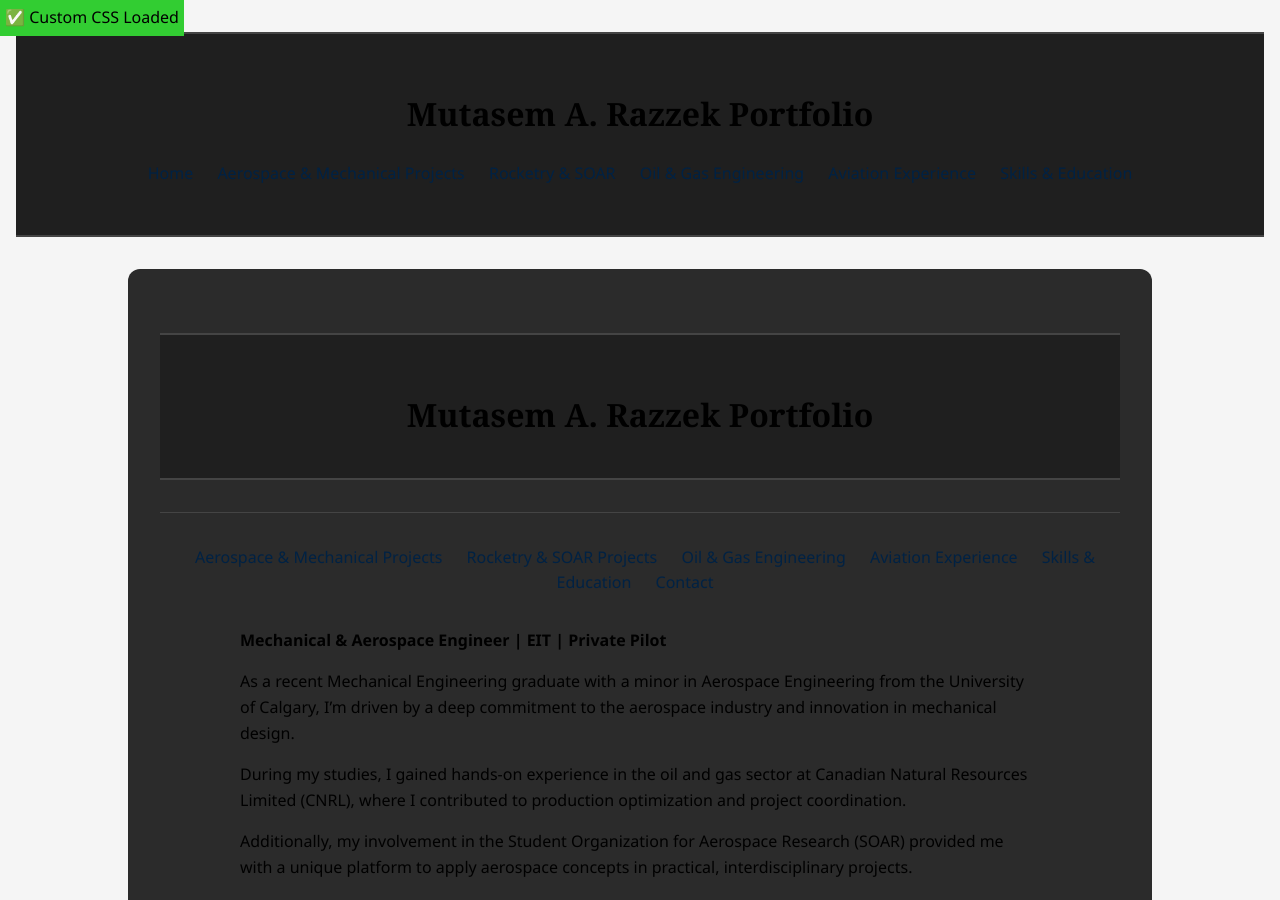
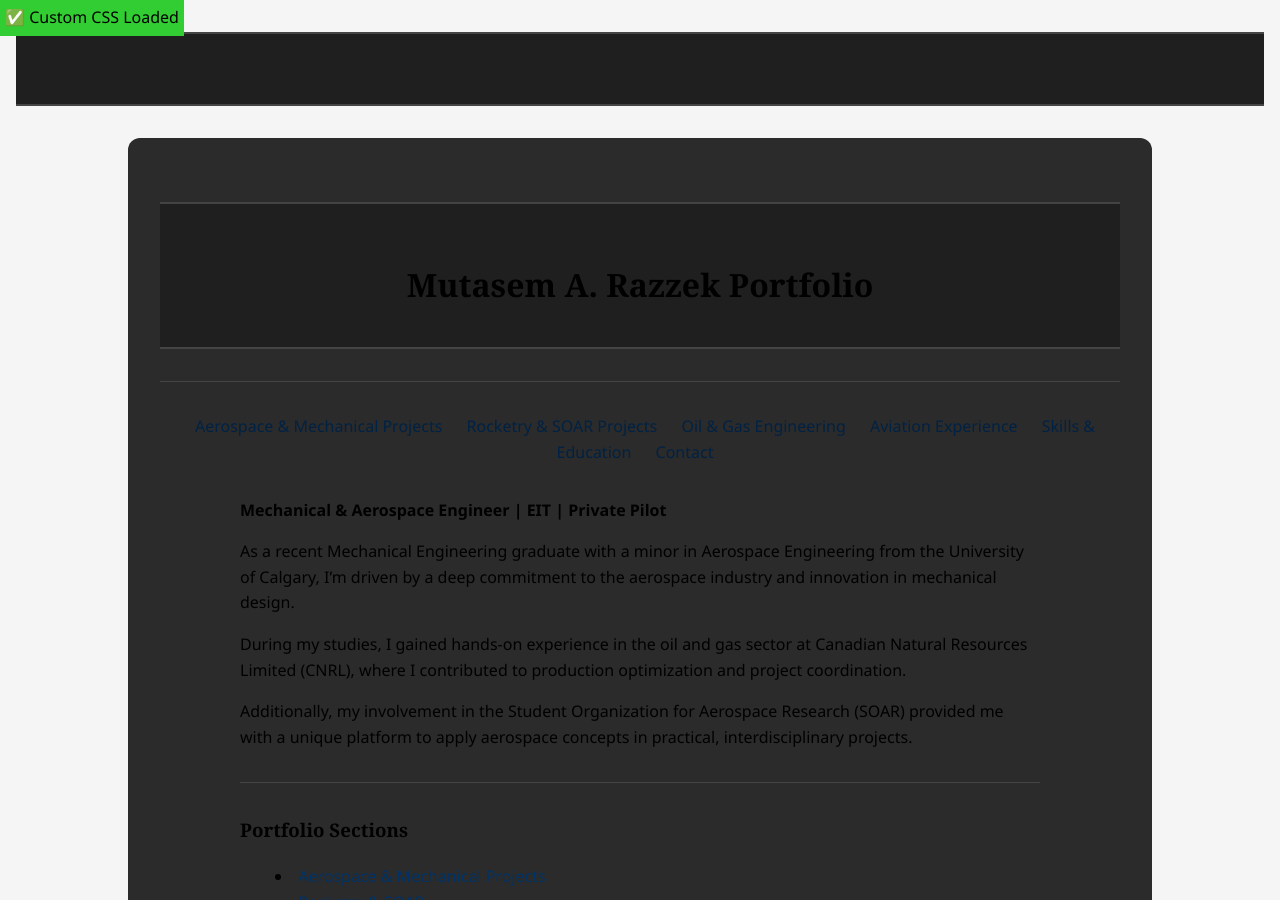
Before and after one commit to MutasemRazz/new-portfolio, a Jekyll site: the page built from index.md, in a window 1280 px wide and 900 px high. Built offline with Jekyll 4.4.1, drawn with Linux system fonts in a browser that asks for light colours.

Commit message:
Remove nav section from config to avoid duplicate navbar

```diff
--- a/_config.yml
+++ b/_config.yml
@@ -1,16 +1,2 @@
-title: "Mutasem A. Razzek Portfolio"
+title: " "
 baseurl: ""  # Keep this empty if it's root-level
-
-nav:
-  - title: "Home"
-    url: /index.html
-  - title: "Aerospace & Mechanical Projects"
-    url: /projects/aerospace-mechanical.html
-  - title: "Rocketry & SOAR"
-    url: /projects/rocketry.html
-  - title: "Oil & Gas Engineering"
-    url: /projects/oil-gas.html
-  - title: "Aviation Experience"
-    url: /projects/aviation.html
-  - title: "Skills & Education"
-    url: /skills.html
```
